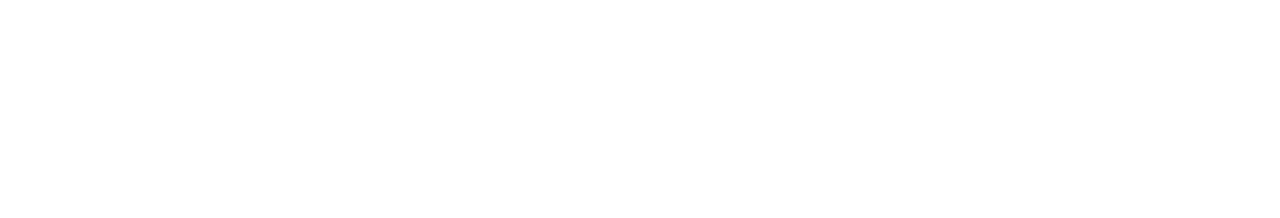
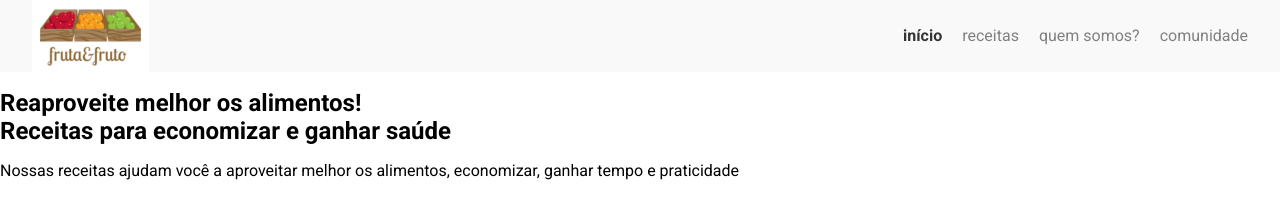
Before and after one commit to igarashiisrael/Alura--Arquitetura_CSS_Assets, a plain HTML site: page index.html in a window 1280 px wide. Drawn offline with Linux system fonts and the light colour scheme.

Commit message:
Criando o banner e sobre

```diff
--- /dev/null
+++ b/assets/css/cabecalho.css
@@ -0,0 +1,8 @@
+.cabecalho {
+  align-items: center;
+  background-color: #f9f9f9;
+  display: flex;
+  justify-content: space-between;
+  padding-left: 2rem;
+  padding-right: 2rem;
+}
--- /dev/null
+++ b/assets/css/menu/menu-item.css
@@ -0,0 +1,7 @@
+.menu__item {
+  list-style: none;
+}
+
+.menu__item:last-child .menu__link {
+  margin-right: 0;
+}
--- /dev/null
+++ b/assets/css/menu/menu-link.css
@@ -0,0 +1,15 @@
+.menu__link {
+  color: #808080;
+  margin-right: 1.25rem;
+  text-decoration: none;
+  text-transform: lowercase;
+}
+
+.menu__link.ativo {
+  color: #333333;
+  font-weight: bold;
+}
+
+.menu__link:hover {
+  text-decoration: underline;
+}
--- /dev/null
+++ b/assets/css/menu/menu-lista.css
@@ -0,0 +1,3 @@
+.menu__lista {
+  display: flex;
+}
--- a/index.html
+++ b/index.html
@@ -1,5 +1,6 @@
 <!DOCTYPE html>
 <html lang="pt-BR">
+
 <head>
     <link href="https://fonts.googleapis.com/css?family=Pacifico|Roboto:100,300,400,500,700,900" rel="stylesheet" />
     <meta charset="UTF-8" />
@@ -8,6 +9,37 @@
     <title>Fruta & Fruto</title>
     <link href="./assets/css/normalize.css" rel="stylesheet" />
     <link href="./assets/css/reset.css" rel="stylesheet" />
+    <link rel="stylesheet" href="assets/css/normalize.css">
+    <link rel="stylesheet" href="assets/css/reset.css">
+    <link rel="stylesheet" href="assets/css/menu/menu-item.css">
+    <link rel="stylesheet" href="assets/css/menu/menu-link.css">
+    <link rel="stylesheet" href="assets/css/menu/menu-lista.css">
+    <link rel="stylesheet" href="assets/css/cabecalho.css">
 </head>
-    <body></body>
+
+<body>
+    <header class="cabecalho">
+        <img class="logo" src="assets/img/logo.jpg " alt="Fruta e fruto">
+        <nav class="menu">
+            <ul class="menu__lista">
+                <li class="menu__item"><a class="menu__link ativo" href="#">Início</a></li>
+                <li class="menu__item"><a class="menu__link" href="#">Receitas</a></li>
+                <li class="menu__item"><a class="menu__link" href="#">Quem Somos?</a></li>
+                <li class="menu__item"><a class="menu__link" href="#">Comunidade</a></li>
+            </ul>
+        </nav>
+    </header>
+    <section class="banner">
+        <img class="banner__imagem"></img>
+        <h2 class="banner__titulo">Reaproveite melhor os alimentos!</h2>
+    </section>
+    <section class="sobre">
+        <h2 class="sobre__titulo">Receitas para economizar e ganhar saúde</h2>
+        <p class="sobre__descricao">Nossas receitas ajudam você a aproveitar melhor os alimentos, economizar, ganhar
+            tempo
+            e praticidade
+        </p>
+    </section>
+</body>
+
 </html>
```
Also changed, not shown: assets/css/banner.css (added), assets/css/sobre.css (added). Lines whose indentation alone changed are shown as unchanged.
